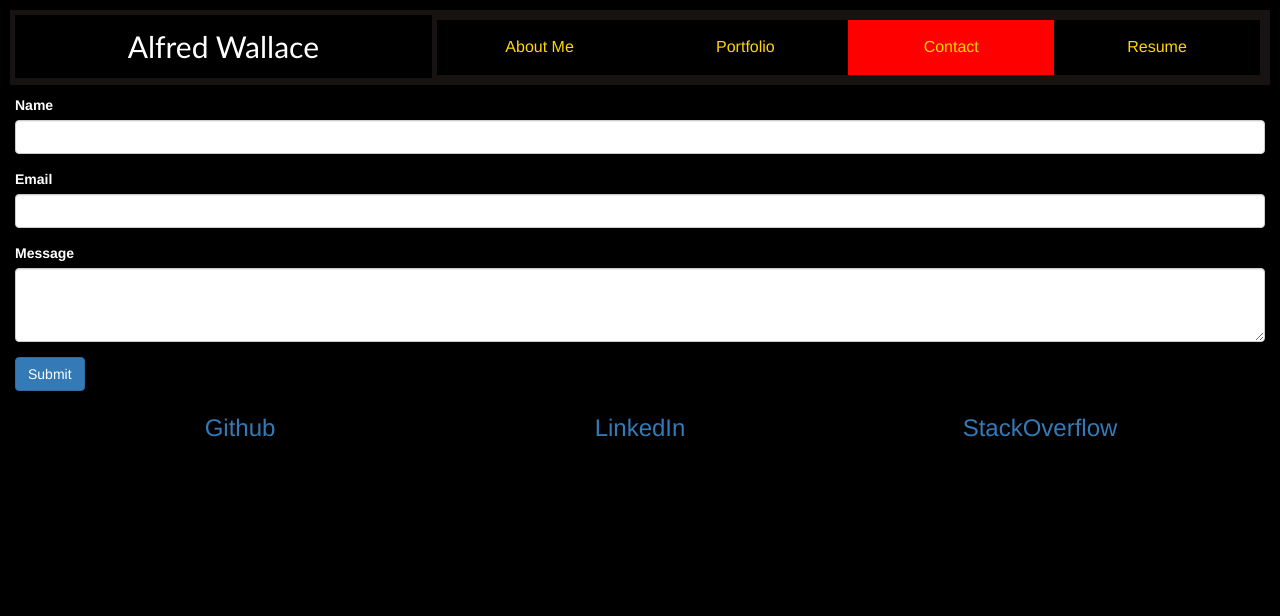
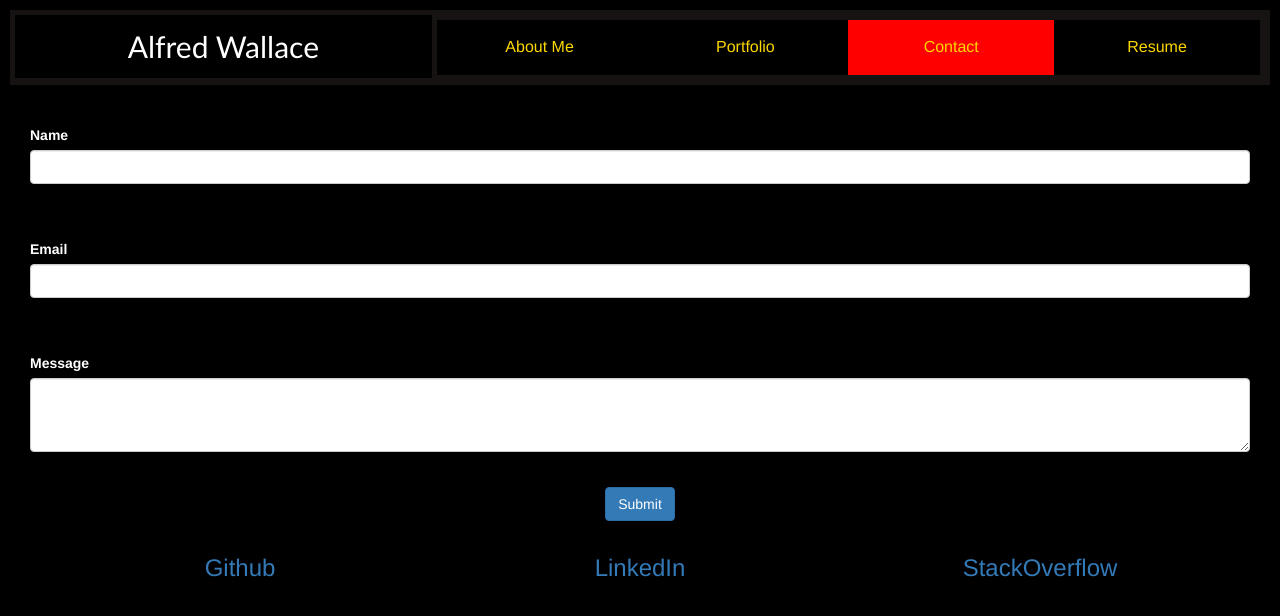
Before and after one commit to alfwall/portfolio-redux, a React (Vite) app: page /contact in a window 1280 px wide. Shown: the top 616 px of the page. Built offline with nearby package versions, Linux system fonts and the light colour scheme.

Commit message:
Added formatting to Contact page

```diff
--- /dev/null
+++ b/src/App/Contact/index.css
@@ -0,0 +1,12 @@
+form#contact-form {
+    padding: 10px;
+}
+
+#contact-form .form-group {
+    width: 100%;
+    padding: 20px;
+}
+
+#contact-form .button-holder {
+    text-align: center;
+}
--- a/src/App/Contact/index.jsx
+++ b/src/App/Contact/index.jsx
@@ -1,25 +1,27 @@
 import Header from "../Header"
 import Footer from "../Footer"
-
+import "./index.css"
 
 function Contact() {
     return (
         <>
             <Header selected="contact" />
-            <form className="col-xs-12">
+            <form id="contact-form" className="col-xs-12">
                 <div className="form-group">
                     <label htmlFor="name">Name</label>
-                    <input type="text" className="form-control" id="name" />
+                    <input type="text" className="form-control" id="name" required />
                 </div>
                 <div className="form-group">
                     <label htmlFor="email">Email</label>
-                    <input type="email" className="form-control" id="email" />
+                    <input type="email" className="form-control" id="email" required />
                 </div>
                 <div className="form-group">
                     <label htmlFor="message">Message</label>
-                    <textarea className="form-control" id="message" rows="3"></textarea>
+                    <textarea className="form-control" id="message" rows="3" required></textarea>
                 </div>
-                <button type="submit" className="btn btn-primary">Submit</button>
+                <div className="button-holder">
+                    <button type="submit" className="btn btn-primary">Submit</button>
+                </div>
             </form>
             <Footer />
         </>
```
Also changed, not shown: 1 other file (tests, documents, lock files or other folders).
